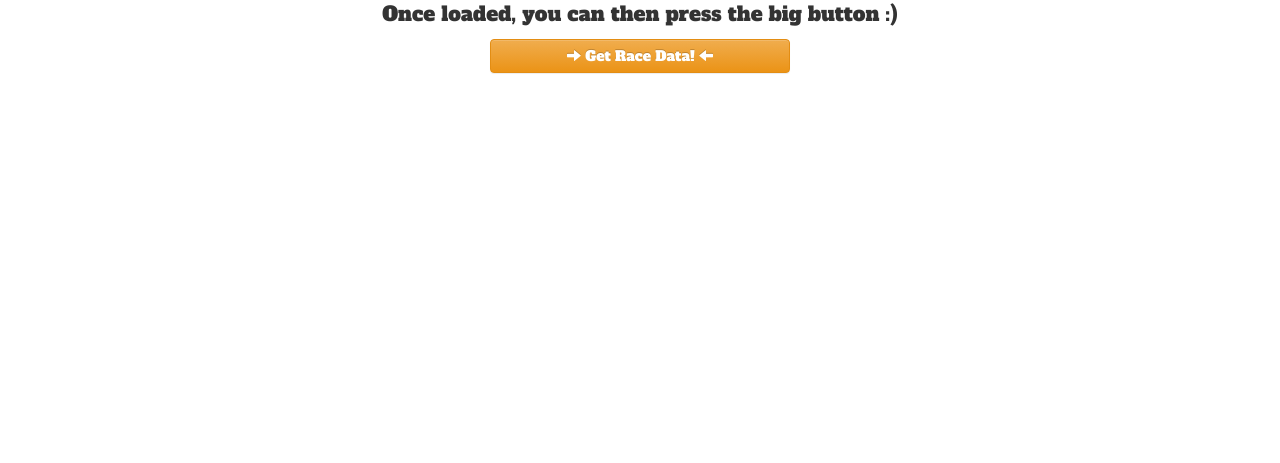
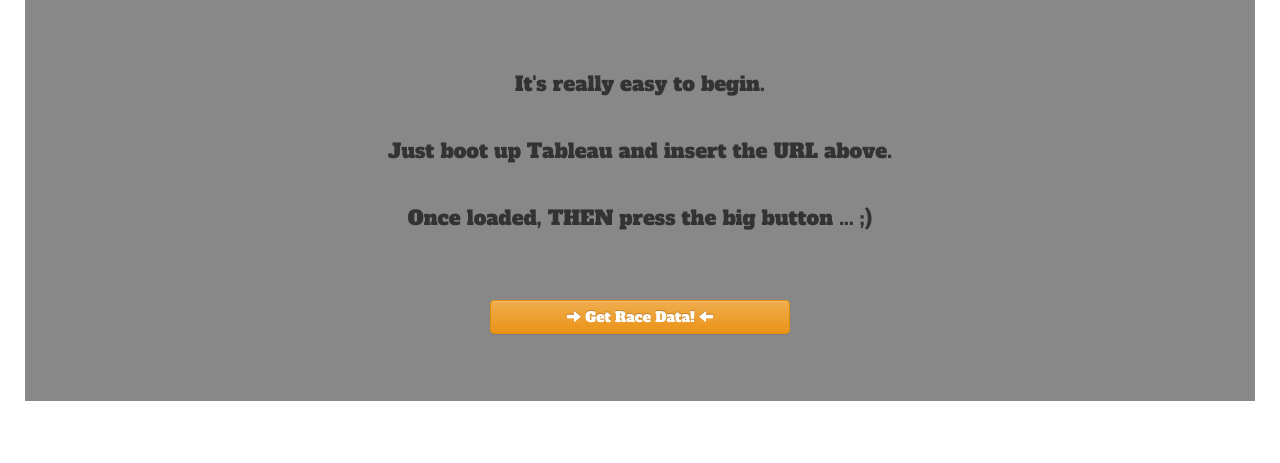
Before and after one commit to sitruks/ski2sea_api, a website: page wdc/public/index.html in a window 1280 px wide. Shown: the part 337-800 px from the top of the page. Drawn offline with nearby package versions, Linux system fonts and the light colour scheme; a script that the page names is missing.

Commit message:
other slight index.html changes

```diff
--- a/wdc/public/index.html
+++ b/wdc/public/index.html
@@ -18,20 +18,24 @@
     <script src="./ski2sea.js" type="text/javascript"></script>
 </head>
 <body>
-  <div style="margin: auto; text-align: center; font-family: 'Alfa Slab One', cursive; font-size: 20px; margin-top: 50px; ">
+  <div style="margin: 25px; text-align: center; font-family: 'Alfa Slab One', cursive; font-size: 20px; background-color: #888888;">
       <!-- These labels will toggle depending on whether the user is authenticated or not -->
+      <br><br>
       <p class="welcome" style="font-size: 32px;">Hello Racer and fellow Data Junkie!</p>
-
+      <br><br>
       <!-- The connect to Foursquare button will have a link added to it in the js-->
       <a href="http://results.skitosea.com/" target="_blank" id="ski2sea_logo"><img src="./ski2sea_logo.png" alt="See Race Results on the main Site"/></a>
-      <br /><br />
+      <br><br><br><br>
 
       <p class="instructions">It's really easy to begin.</p>
+      <br>
       <p class="instructions">Just boot up Tableau and insert the URL above.</p>
-      <p class="instructions">Once loaded, you can then press the big button :)</p>
-
+      <br>
       <!-- This button will pull the user's liked venues once the user is authenticated -->
+      <p class="instructions">Once loaded, THEN press the big button ... ;)</p>
+      <br><br>
       <p><a href="#" style="margin: auto; max-width: 300px;" class="btn btn-warning btn-block" id="getvenuesbutton"><span class="glyphicon glyphicon-arrow-right"></span> Get Race Data! <span class="glyphicon glyphicon-arrow-left"></span></a></p>
+      <br><br>
   </div>
 </body>
 </html>
```
